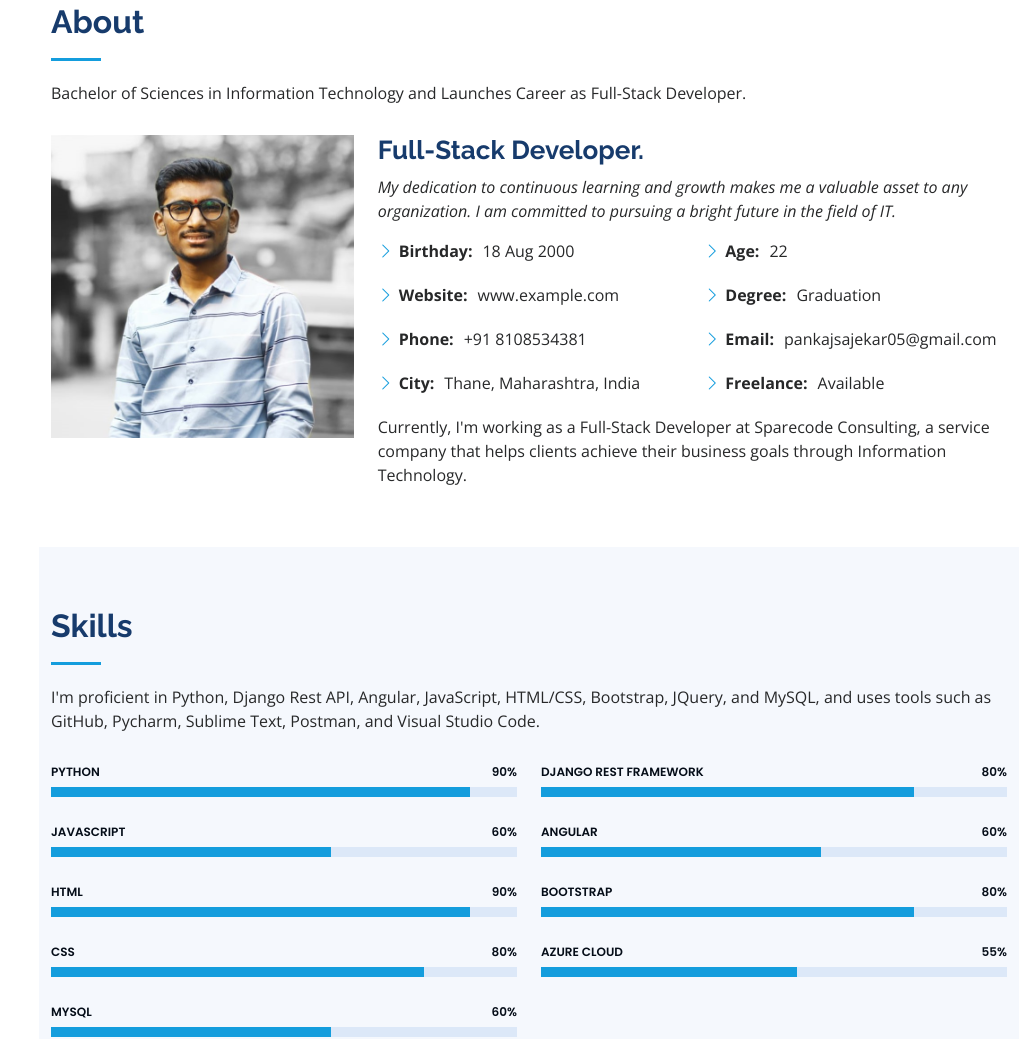
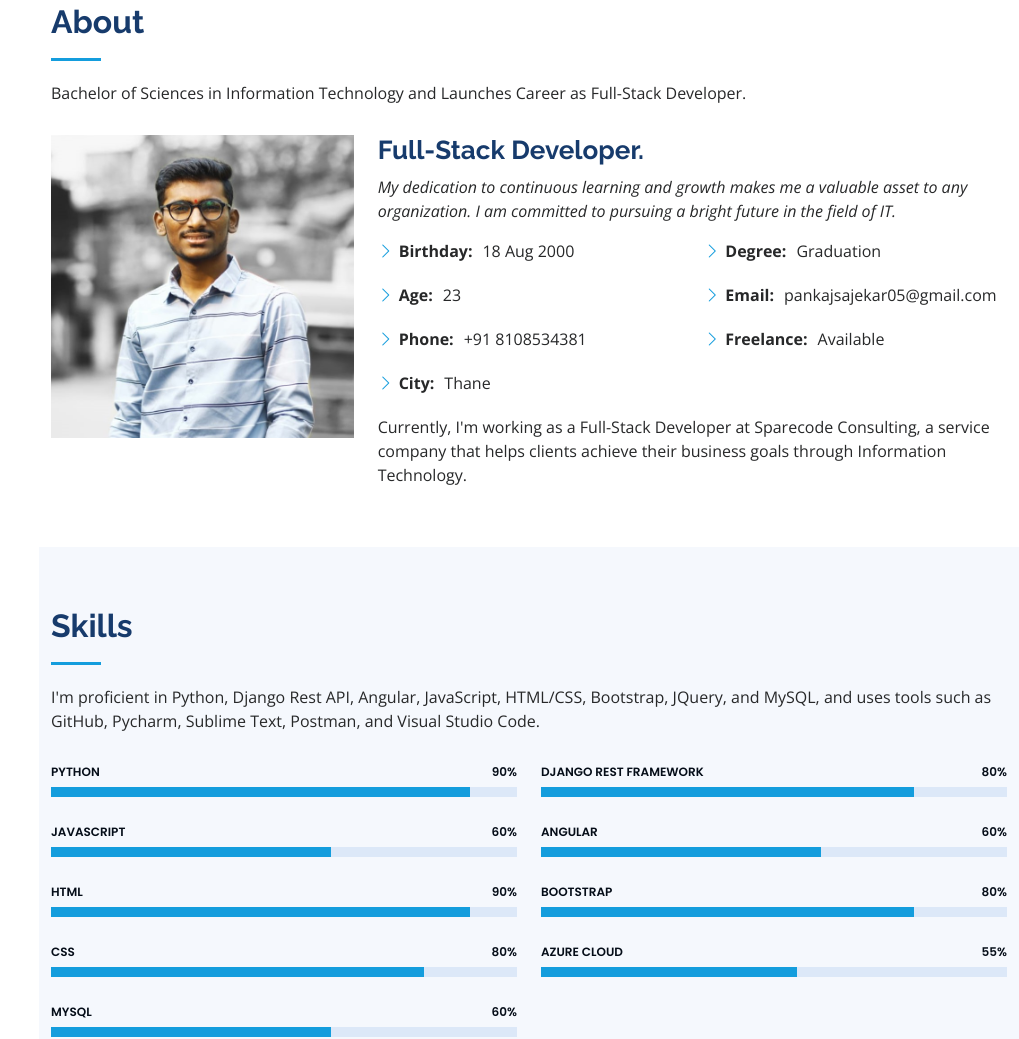
Before and after one commit to pankajsajekar/resume, a plain HTML site: page index.html in a window 1280 px wide. Shown: the part 857-1896 px from the top of the page, without its empty margins (261-1280 px from the left). Drawn offline with nearby package versions, Linux system fonts and the light colour scheme.

Commit message:
changes in about

```diff
--- a/index.html
+++ b/index.html
@@ -92,14 +92,13 @@
               <div class="col-lg-6">
                 <ul>
                   <li><i class="bi bi-chevron-right"></i> <strong>Birthday:</strong> <span>18 Aug 2000</span></li>
-                  <li><i class="bi bi-chevron-right"></i> <strong>Website:</strong> <span>www.example.com</span></li>
+                  <li><i class="bi bi-chevron-right"></i> <strong>Age:</strong> <span>23</span></li>
                   <li><i class="bi bi-chevron-right"></i> <strong>Phone:</strong> <span>+91 8108534381</span></li>
-                  <li><i class="bi bi-chevron-right"></i> <strong>City:</strong> <span>Thane, Maharashtra, India</span></li>
+                  <li><i class="bi bi-chevron-right"></i> <strong>City:</strong> <span>Thane</span></li>
                 </ul>
               </div>
               <div class="col-lg-6">
                 <ul>
-                  <li><i class="bi bi-chevron-right"></i> <strong>Age:</strong> <span>22</span></li>
                   <li><i class="bi bi-chevron-right"></i> <strong>Degree:</strong> <span>Graduation</span></li>
                   <li><i class="bi bi-chevron-right"></i> <strong>Email:</strong> <span>pankajsajekar05@gmail.com</span></li>
                   <li><i class="bi bi-chevron-right"></i> <strong>Freelance:</strong> <span>Available</span></li>
```
